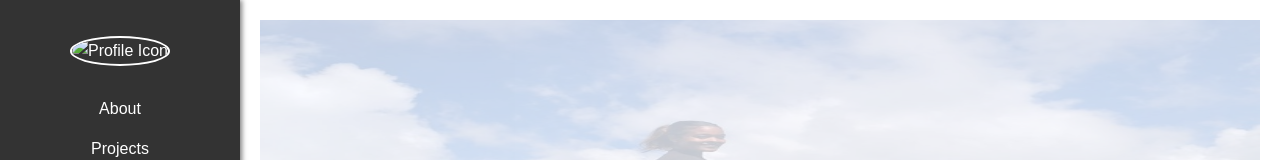
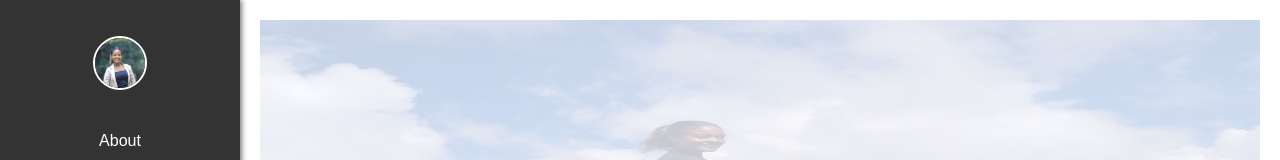
Before and after one commit to mintiwabaddisu/mintiwab-portfolio, a plain HTML site: page index.html in a window 1280 px wide. Shown: the top 160 px of the page. Drawn offline with Linux system fonts and the light colour scheme.

Commit message:
Update index.html

```diff
--- a/index.html
+++ b/index.html
@@ -16,7 +16,7 @@
         <ul>
             <li class="profile-icon">
                 <a href="#profile">
-                    <img src="asset/Mintiwab-Adisu-1x15.jpg" alt="Profile Icon" class="profile-img">
+                    <img src="asset/Mintiwab-Adisu-profile.jpg" alt="Profile Icon" class="profile-img">
                 </a>
             </li>
             <li><a href="#about">About</a></li>
```
